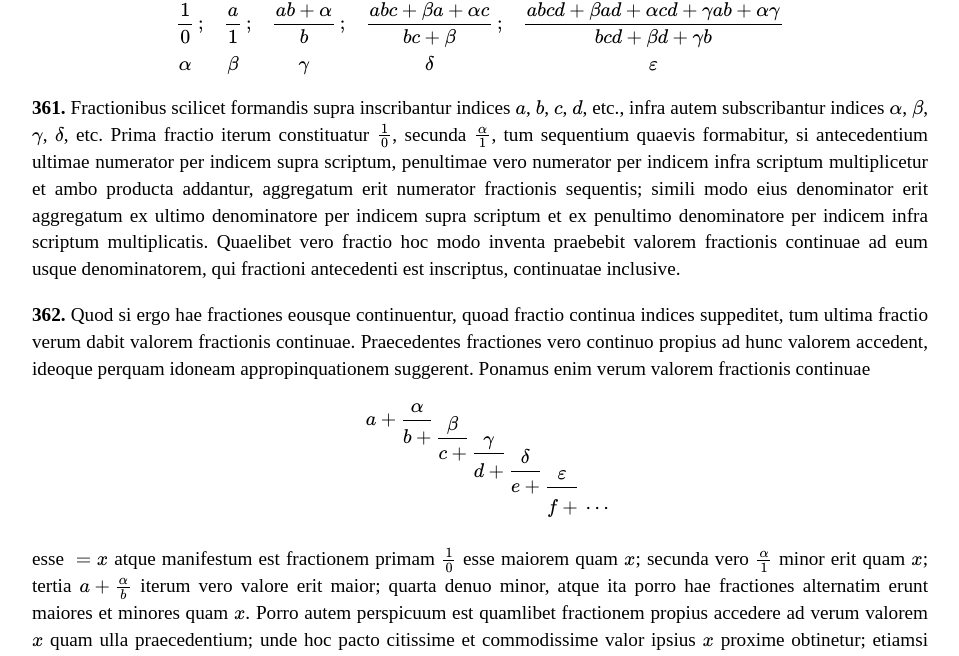
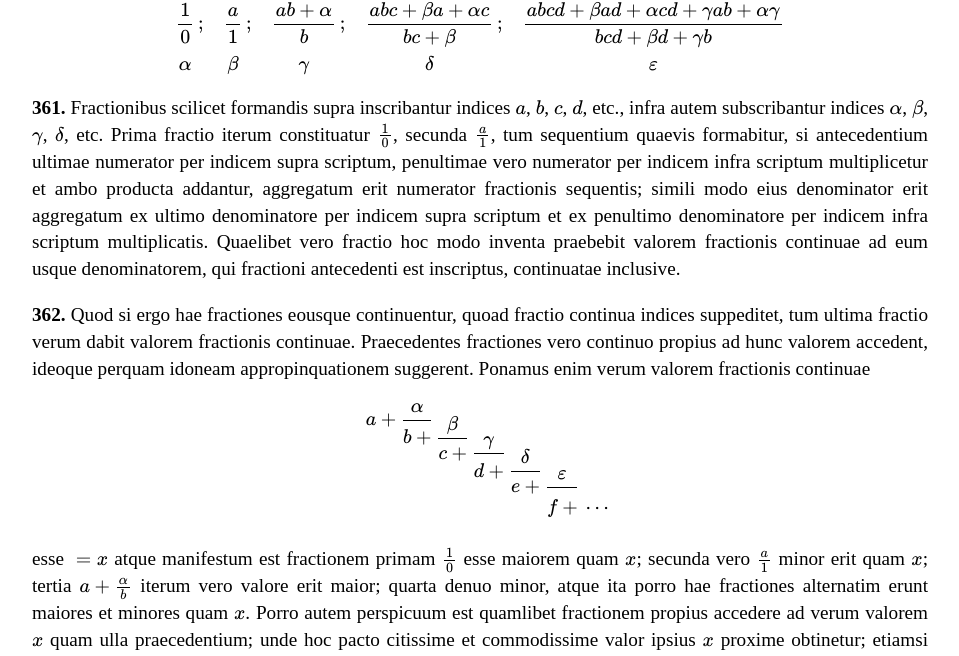
Before and after one commit to ttdoucet/ttdoucet.github.io, a Jekyll site: the page built from euler/e101.html, in a window 1280 px wide and 900 px high, scrolled down 2371 px. Shown: the part 137-793 px from the top of the window, without its empty margins (160-1119 px from the left). Built offline with Jekyll 4.4.1, drawn with Linux system fonts in a browser that asks for light colours; formulas are drawn with MathJax 3.

Commit message:
Corrected mistake in transcription of original.

```diff
--- a/euler/e101.html
+++ b/euler/e101.html
@@ -145,7 +145,7 @@ a\phantom{\,;} & b\phantom{\,;} & c\phantom{\,;} & d\phantom{\,;} & e \\
 <p><esec>361.</esec>
 Fractionibus scilicet formandis supra inscribantur indices \(a\), \(b\), \(c\), \(d\), etc.,
 infra autem subscribantur indices \(\alpha\), \(\beta\), \(\gamma\), \(\delta\), etc.
-Prima fractio iterum constituatur \(1\over 0\), secunda \(\alpha\over 1\),
+Prima fractio iterum constituatur \(1\over 0\), secunda \(a\over 1\),
 tum sequentium quaevis formabitur, si
 antecedentium ultimae numerator per indicem supra scriptum, penultimae vero numerator
 per indicem infra scriptum multiplicetur et ambo producta addantur,
@@ -168,7 +168,7 @@ Ponamus enim verum valorem fractionis continuae
 \end{equation}
 
 esse \({}= x\) atque manifestum est fractionem primam \(1\over 0\) esse maiorem quam \(x\);
-secunda vero \(\alpha\over 1\) minor erit quam \(x\); tertia \(a + {\alpha\over b}\) iterum
+secunda vero \(a\over 1\) minor erit quam \(x\); tertia \(a + {\alpha\over b}\) iterum
 vero valore erit maior;
 quarta denuo minor, atque ita porro hae fractiones alternatim erunt
 maiores et minores quam \(x\).
```
